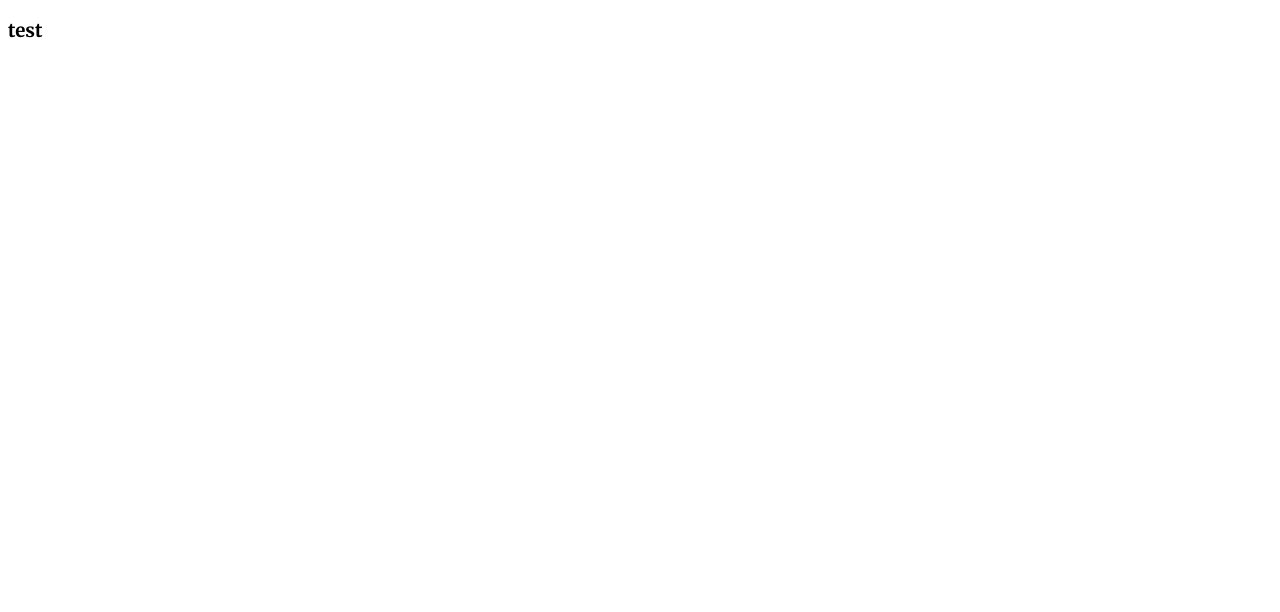
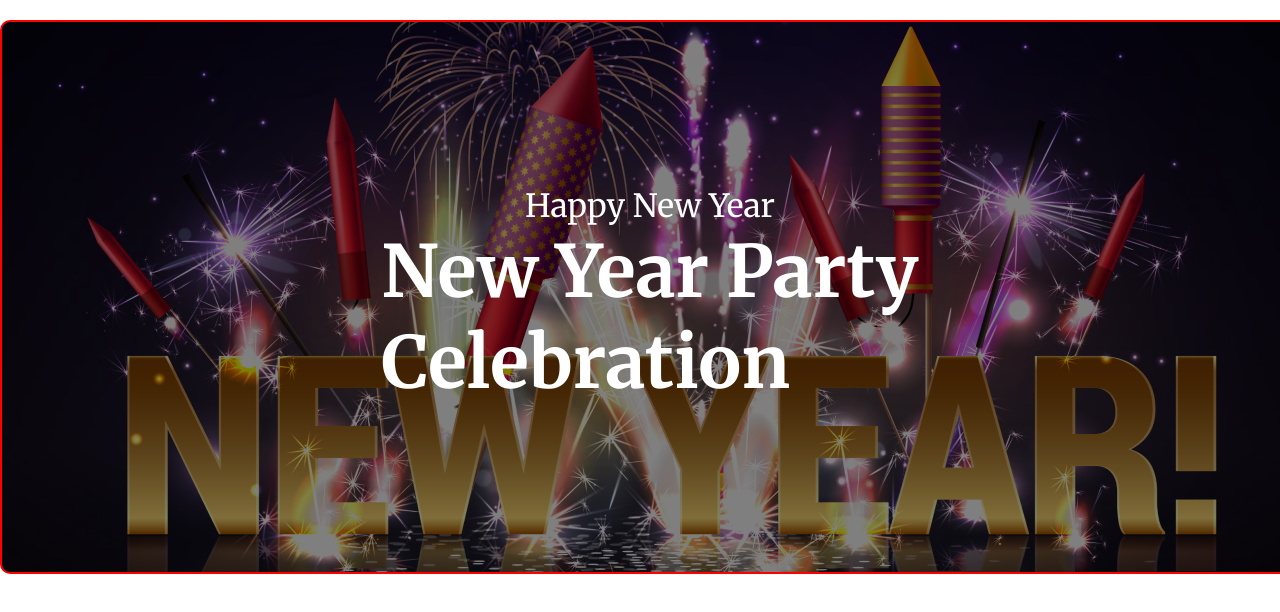
Before and after one commit to maimunamumu/new-year-offer, a plain HTML site: page index.html in a window 1280 px wide. Drawn offline with Linux system fonts and the light colour scheme.

Commit message:
banner section done

```diff
--- a/index.html
+++ b/index.html
@@ -6,9 +6,12 @@
     <title>new year offer</title>
     <link rel="stylesheet" href="styles/style.css">
 </head>
-<header>
-     <h3>test</h3>
-</header>
+<header class="banner-container">
+     <div class="banner-content">
+            <p>Happy New Year</p>
+                <h1>New Year Party<br> Celebration</h1>
+            </div>
+        </header>
 <main></main>
 <footer></footer>
 <body>
--- a/styles/style.css
+++ b/styles/style.css
@@ -1,5 +1,45 @@
 @import url('https://fonts.googleapis.com/css2?family=Merriweather:ital,wght@0,300;0,400;0,700;0,900;1,300;1,400;1,700;1,900&display=swap');
 
+*{
+    box-sizing: border-box;
+    margin: 0;
+    padding: 0;
+    color: rgb(255, 255, 255);
+}
 body{
     font-family: Merriweather;
+
 }
+/* new year content style */
+
+.banner-container{
+    max-width: ; width:1300px;
+     margin: 0 auto;
+     border: 2px solid red;
+    min-height: 550px;
+    margin-top: 20px;
+    border-radius: 10px;
+    background-color: #00000080;
+    background-image: url(../images/Banner\ Image.png);
+    background-position: center;
+    background-repeat: no-repeat;
+    background-blend-mode: overlay;
+
+
+}
+.banner-content{
+    display: flex;
+    flex-direction: column;
+    justify-content: center;
+    align-items: center;
+   height: 550px;
+}
+
+.banner-content p{
+    font-size: 32px;
+    font-weight: 400px;
+}
+.banner-content h1{
+    font-size: 72px;
+    font-weight: 900px;
+}
```
Also changed, not shown: images/Banner Image.png (added), images/Ellipse 1.png (added), images/Group 44.png (added), images/Group 61.png (added), images/Group 70.png (added), images/Group 75.png (added), images/Group 96.png (added), images/New Year Photo.png (added), images/Rectangle 2.png (added), images/Rectangle 3.png (added), images/Rectangle 4.png (added), images/Rectangle 5.png (added), images/Rectangle 6.png (added), images/Rectangle 7.png (added), 1 more files, 1 other file.
